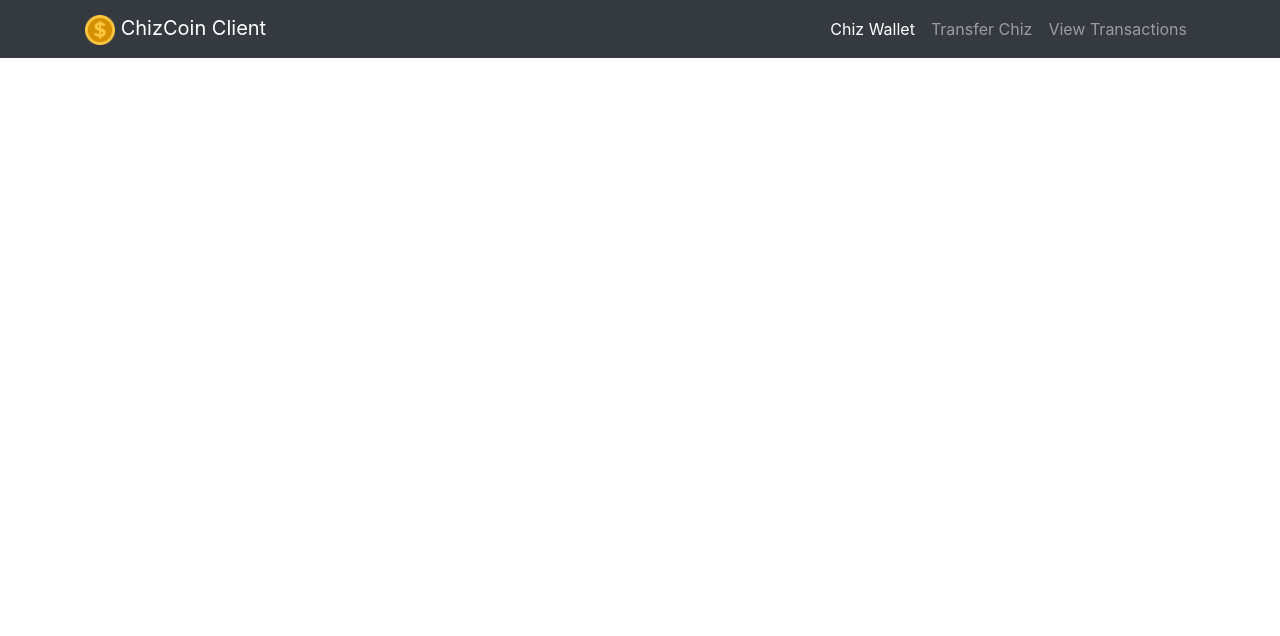
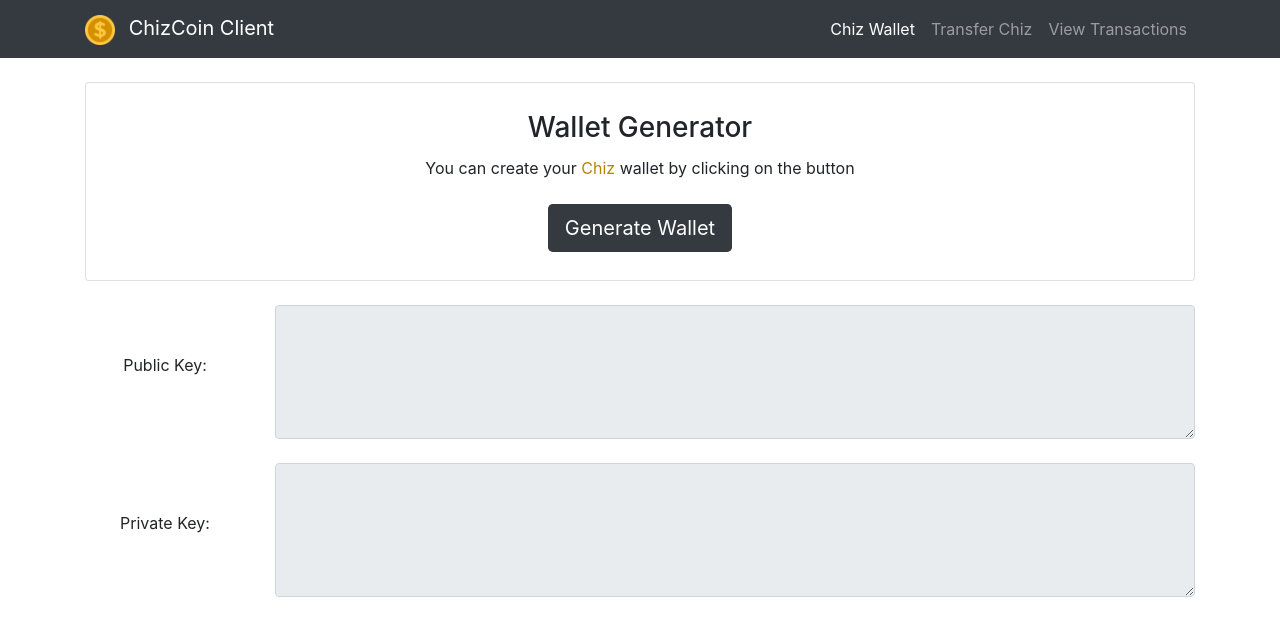
Before and after one commit to sinamna/ChizCoin, a Flask app: page / in a window 1280 px wide. Shown: the top 636 px of the page. Run offline with Flask 2, Linux system fonts and the light colour scheme.

Commit message:
created index page of client

```diff
--- /dev/null
+++ b/blockchain_client/static/css/custom.css
@@ -0,0 +1,3 @@
+.generate-btn{
+    margin:0.5rem 0;
+}
--- a/blockchain_client/templates/index.html
+++ b/blockchain_client/templates/index.html
@@ -6,13 +6,13 @@
 
         <!-- bootstrap -->
         <link rel="stylesheet" href="https://cdn.jsdelivr.net/npm/bootstrap@4.5.3/dist/css/bootstrap.min.css" integrity="sha384-TX8t27EcRE3e/ihU7zmQxVncDAy5uIKz4rEkgIXeMed4M0jlfIDPvg6uqKI2xXr2" crossorigin="anonymous">
-
+        <link rel="stylesheet" href="../static/css/custom.css">
     </head>
     <body>
         <nav class="navbar navbar-expand-lg navbar-dark bg-dark ">
             <div class="container">
                 <a href="#" class="navbar-brand">
-                    <img src="../static/nav_brand.png" alt="navbar-brand" width="30" height="30">
+                    <img src="../static/nav_brand.png" alt="navbar-brand" width="30" height="30" class="mr-2">
                     ChizCoin Client</a>
                 <button class="navbar-toggler" type="button" data-toggle="collapse" data-target="#navbar-content" aria-controls="navbar-content" aria-expanded="false" aria-label="Toggle navigation">
                     <span class="navbar-toggler-icon"></span>
@@ -23,18 +23,49 @@
                             <a class ="nav-link" href="#">Chiz Wallet</a>
                         </li>
                         <li class="nav-item">
-                            <a class ="nav-link"  href="#">Transfer Chiz</a>
+                            <a class ="nav-link"  href="./make_transactions.html">Transfer Chiz</a>
                         </li>
                         <li class="nav-item">
-                            <a class ="nav-link"  href="#">View Transactions</a>
+                            <a class ="nav-link"  href="./view_transactions.html">View Transactions</a>
                         </li>
                     </ul>
                 </div>
             </div>
+        </nav>
+        <br>
+        <div class="container">
+            <div class="row">
+                <div class="col-lg-12 text-center">
+                    <div class="card justify-content-center">
+                        <!-- <img src="../static/wallet.png" alt="wallet picture" class="card-image-top" style="justify-content: center;"width="200" height="100"> -->
+                        <div class="card-body mt-2">
+                            <h3 class="card-title">Wallet Generator</h2>
+                                <p class="card-text">
+                                    You can create your <span style='color:rgb(179,134,0)'>Chiz</span> wallet by clicking on the button
+                                </p>
+                                <input type="button" class="btn text-white btn-lg generate-btn bg-dark" value="Generate Wallet">
+                        </div>
+                    </div>
+                </div>
+            </div>
+        </div>
+        <br>
 
-        </nav>
-
-
+        <div class="container">
+            <div class="row text-center">
+                <label class="col-sm-2 mt-5">Public Key:</label>
+                <div class="col-md-10">
+                    <textarea id="public-key"  rows="5" class="form-control" readonly></textarea>
+                </div>
+            </div>
+            <br>
+            <div class="row text-center">
+                <label class="col-sm-2 mt-5">Private Key:</label>
+                <div class="col-md-10">
+                    <textarea id="private-key"  rows="5" class="form-control" readonly></textarea>
+                </div>
+            </div>
+        </div>
         <!-- jQuery and Bootstrap Bundle -->
         <script src="https://code.jquery.com/jquery-3.5.1.slim.min.js" integrity="sha384-DfXdz2htPH0lsSSs5nCTpuj/zy4C+OGpamoFVy38MVBnE+IbbVYUew+OrCXaRkfj" crossorigin="anonymous"></script>
         <script src="https://cdn.jsdelivr.net/npm/bootstrap@4.5.3/dist/js/bootstrap.bundle.min.js" integrity="sha384-ho+j7jyWK8fNQe+A12Hb8AhRq26LrZ/JpcUGGOn+Y7RsweNrtN/tE3MoK7ZeZDyx" crossorigin="anonymous"></script>
```
Also changed, not shown: blockchain_client/static/wallet.png (added).
